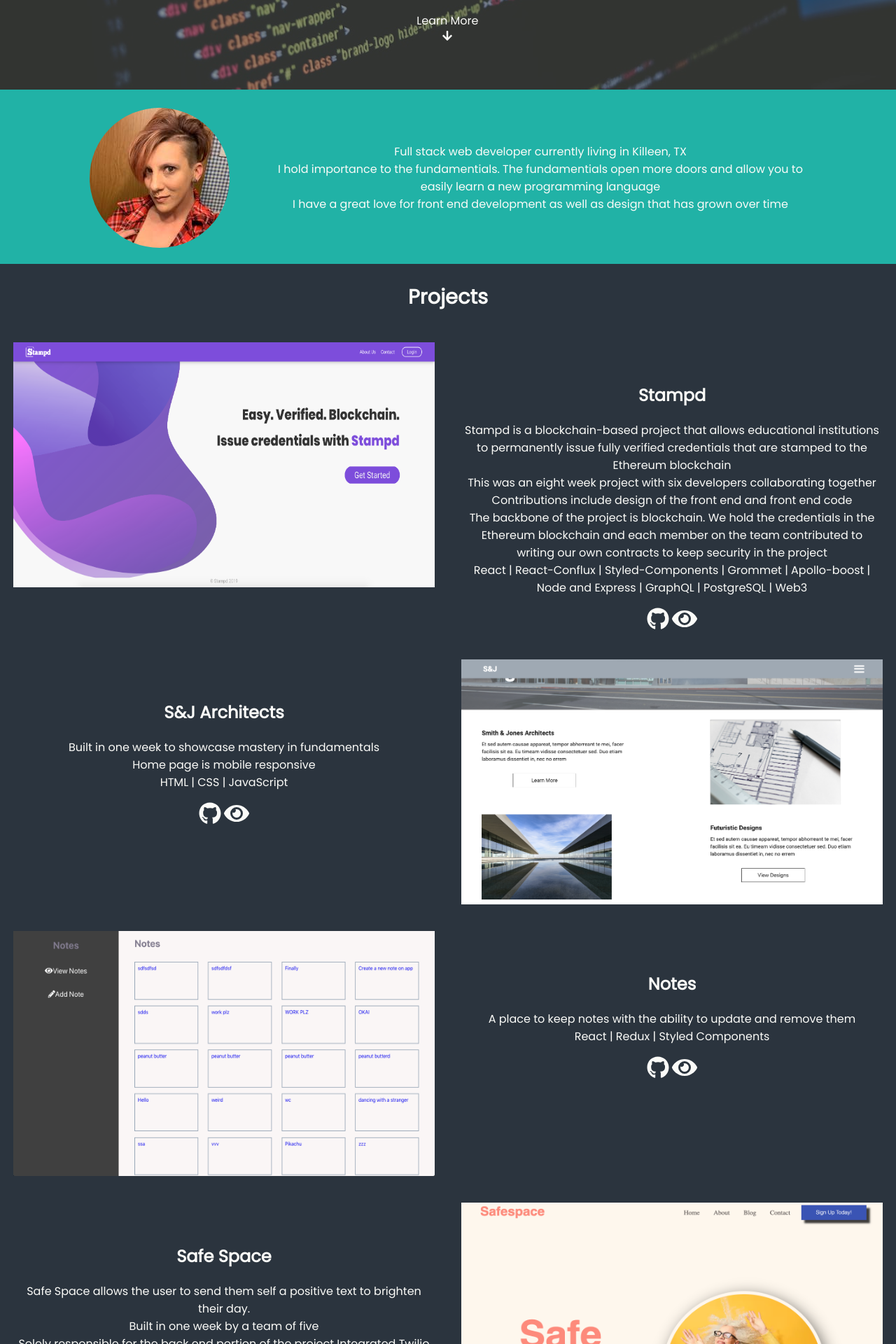
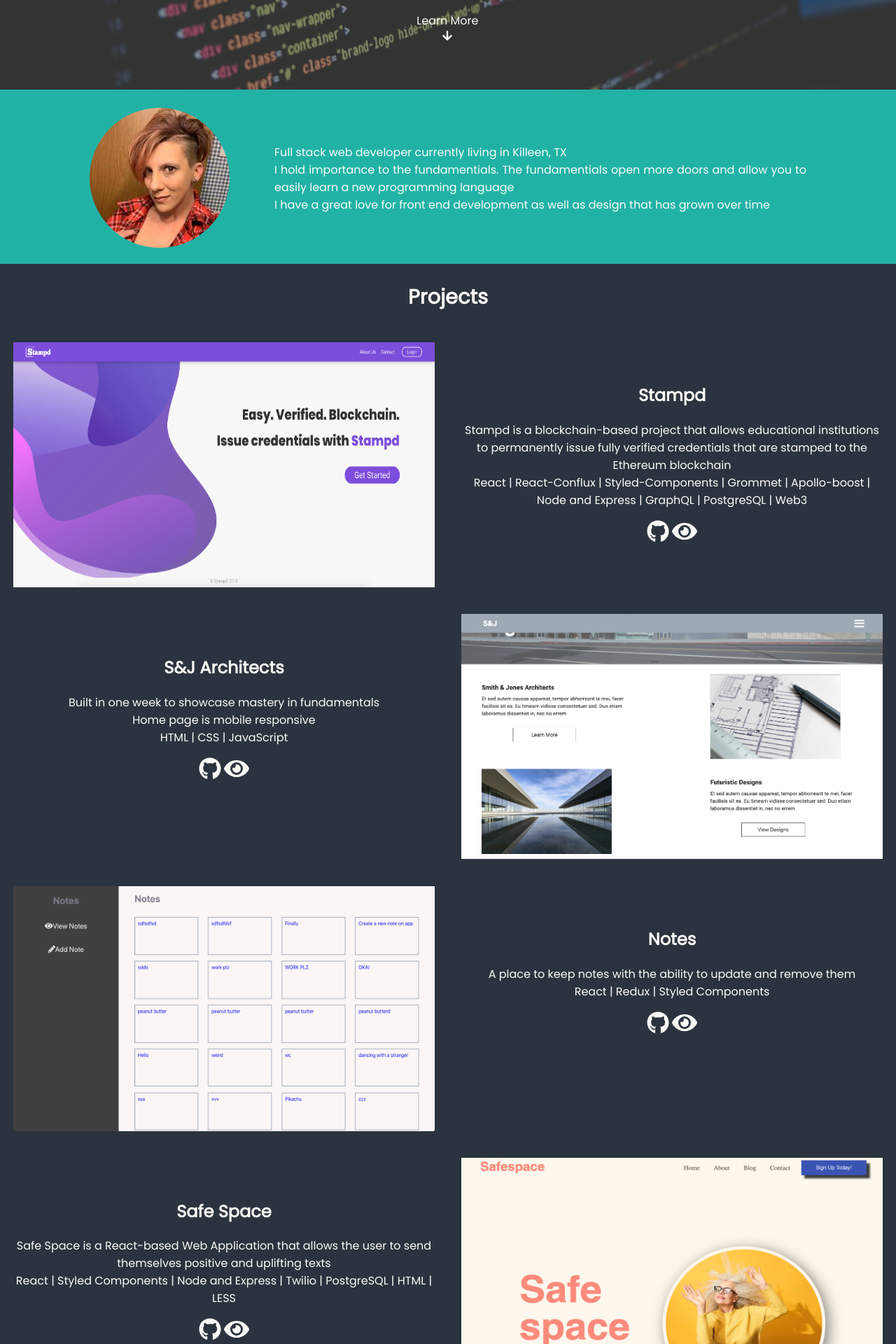
Before and after one commit to meganjeffcoat/portfoliomegan, a React (Create React App) app: page / in a window 1280 px wide. Shown: the part 500-2420 px from the top of the page at 70% size. Built offline with nearby package versions, Linux system fonts and the light colour scheme.

Commit message:
styling fixes and added skills content

```diff
--- a/src/components/current-projects.js
+++ b/src/components/current-projects.js
@@ -160,12 +160,7 @@
           <p>
             Stampd is a blockchain-based project that allows educational
             institutions to permanently issue fully verified credentials that
-            are stamped to the Ethereum blockchain <br /> This was an eight week
-            project with six developers collaborating together Contributions
-            include design of the front end and front end code <br /> The
-            backbone of the project is blockchain. We hold the credentials in
-            the Ethereum blockchain and each member on the team contributed to
-            writing our own contracts to keep security in the project <br/>
+            are stamped to the Ethereum blockchain <br />
             React | React-Conflux | Styled-Components | Grommet | Apollo-boost | Node and Express | GraphQL | PostgreSQL | Web3
           </p>
           <a href="https://github.com/labs14-stampd">
@@ -233,10 +228,7 @@
         <div>
           <h2>Safe Space</h2>
           <p>
-            Safe Space allows the user to send them self a positive text to
-            brighten their day. <br/>  Built in one week by a team of
-            five <br /> Solely responsible for the back end portion of the project
-            Integrated Twilio to handle text messaging <br/>
+          Safe Space is a React-based Web Application that allows the user to send themselves positive and uplifting texts <br/>
             React | Styled Components | Node and Express | Twilio | PostgreSQL | HTML | LESS
           </p>
           <a href="https://github.com/safespaceteam/safespacebackend">
--- a/src/components/skills.js
+++ b/src/components/skills.js
@@ -142,7 +142,7 @@
             <FontAwesomeIcon icon={faNodeJs} color={"#21B2A6"} /> NODE & EXPRESS
           </h2>
           <p>
-            Node and Express have been my primary focus for backend development.
+            Node and Express has been my primary focus for backend development.
             Continuing to grow my knowledge base and expand into other options
             for back end as well
           </p>
@@ -153,11 +153,18 @@
           <h2>
             <FontAwesomeIcon icon={faPython} color={"#21B2A6"} /> PYTHON
           </h2>
+          <p>
+            Learned Python to become more proficient with algorithms and expand my code knowledge.
+          </p>
         </Block1>
         <Block2>
           <h2>
             <FontAwesomeIcon icon={faCode} color={"#21B2A6"} /> BLOCKCHAIN
           </h2>
+          <p>
+            Primary focus of study has been on decentralized applications (DApp).
+            I have explaned my knowledge into coin mining as well to gain a better understanding of blockchain as a whole
+          </p>
         </Block2>
       </Blocks>
     </Intro>
--- a/src/components/title.js
+++ b/src/components/title.js
@@ -85,7 +85,6 @@
 const About = styled.section`
   display: flex;
   flex-direction: row;
-  align-items: center;
   justify-content: space-around;
   background-color: #21b2a6;
   color: #fbfbf8;
@@ -98,7 +97,10 @@
   }
 
   p {
-    margin: 2% 10% 2% 2.5%;
+    margin: 4% 10% 2% 2.5%;
+    padding-top: 2%;
+    text-align: justify;
+
   }
 
   @media (max-width: 500px) {
```
